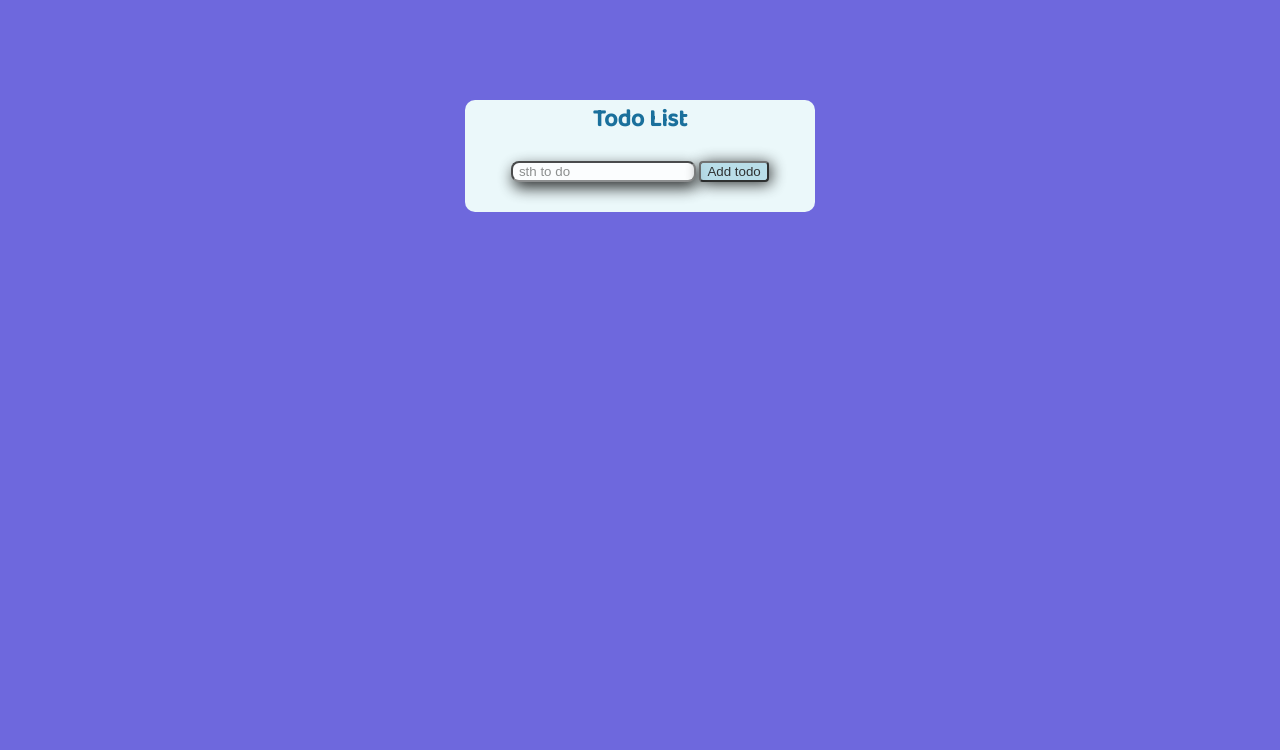
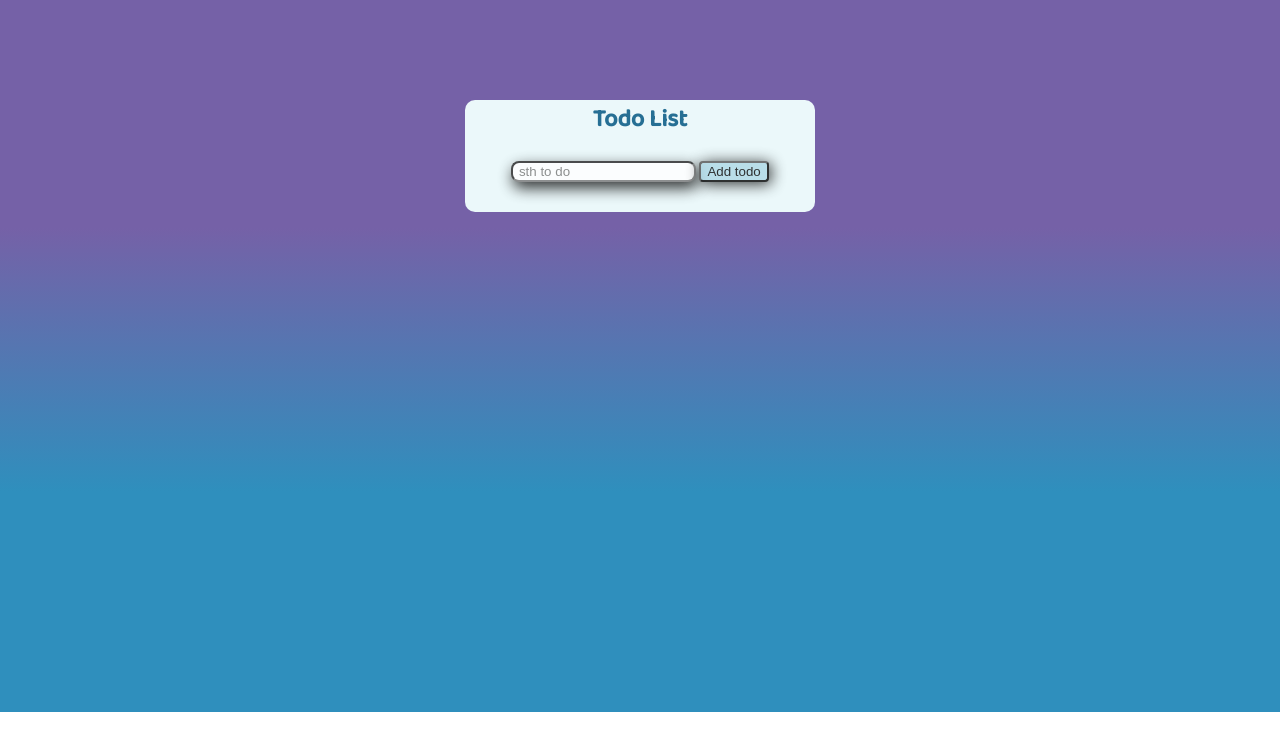
Before and after one commit to barlord/barlord.github.io, a plain HTML site: page todo/index.html in a window 1280 px wide. Drawn offline with nearby package versions, Linux system fonts and the light colour scheme.

Commit message:
Update style.css

```diff
--- a/todo/style.css
+++ b/todo/style.css
@@ -1,7 +1,8 @@
-h2 {color: rgb(26, 112, 156);
+h2 {color: rgb(38, 111, 148);
     }
 body {
-    background: rgb(110, 104, 221);
+    background: rgb(117,97,167);
+background: linear-gradient(180deg, rgba(117,97,167,1) 32%, rgba(47,143,189,1) 69%);
 background-size: cover;
 background-repeat: no-repeat;
 text-align: center;
```
